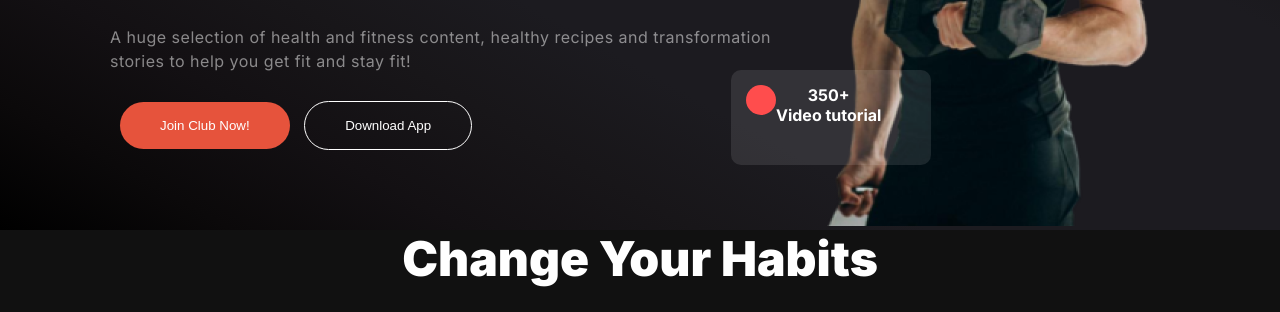
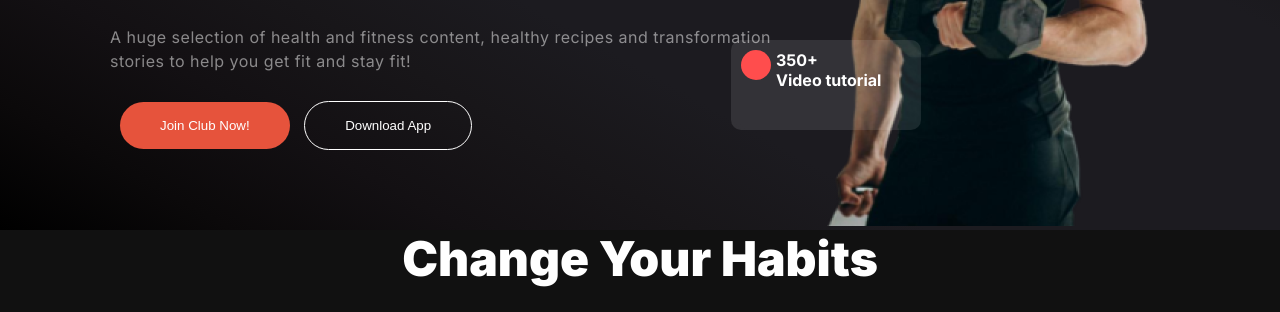
Before and after one commit to niloytalukde/assinment-2, a plain HTML site: page index.html in a window 1280 px wide. Shown: the part 488-800 px from the top of the page. Drawn offline with Linux system fonts and the light colour scheme.

Commit message:
add new item

```diff
--- a/index.html
+++ b/index.html
@@ -33,7 +33,7 @@
 <div>
     <img src="./images/Images 2 - Copy.png" class="banner-img" alt="">
     <div class="trainer">
-        <div class="video-tutorial-button1  ">
+        <div class="video-tutorial-button1 display-flex ">
             <div class="banner-btn display-flex">
                 <span class="dot"></span>
                 <p class="text">350+<br>Video tutorial</p></div>
--- a/responsibe.css
+++ b/responsibe.css
@@ -48,6 +48,8 @@ margin: 15px;
 }
 .video-tutorial-button1{
     left: 0px;
+    justify-content: center;
+    align-items: center;
 }
 .video-tutorial-button2{
     height:60px ;
--- a/style.css
+++ b/style.css
@@ -156,20 +156,19 @@ margin-top: 32px;
 
 .video-tutorial-button1 {
     display: flex;
-    /* align-items: center; */
+     align-items: center;
+     justify-content: center;
     background-color: rgba(255, 255, 255, 0.1);
     color: #fff;
-    padding: 10px 15px;
     border-radius: 10px;
     font-weight: bold;
     font-size: 16px;
   display: inline-block;
-  text-align: center;
-  margin-top: 30px;
-  padding-top: 10px;
+
+padding: 10px;
   height:70px ;
   width: 170px;
-    padding-top: 15px;
+
     position: absolute;
     top: -190px;
     left: -90px;
@@ -185,6 +184,8 @@ margin-top: 32px;
     /* margin-right: 10px; */
    justify-content: center;
    margin-top: 0px;
+   margin-right: 5px;
+   align-items: center;
 
 }
 
```
